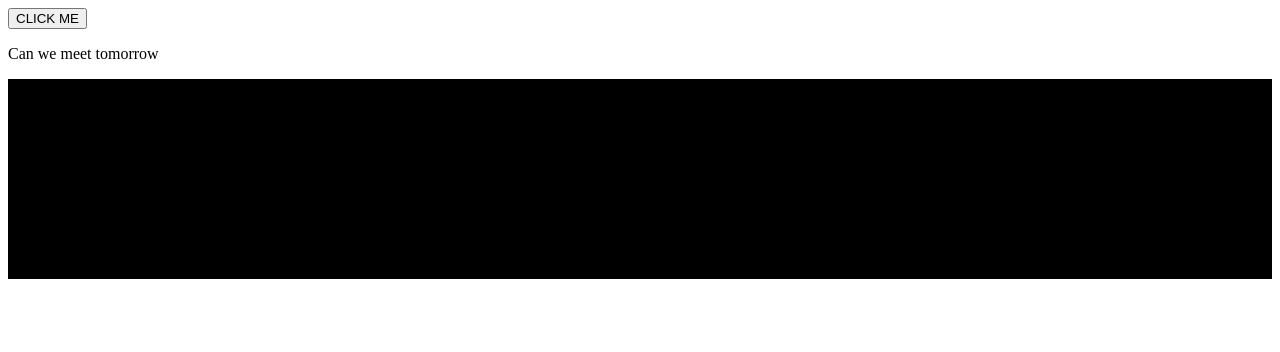
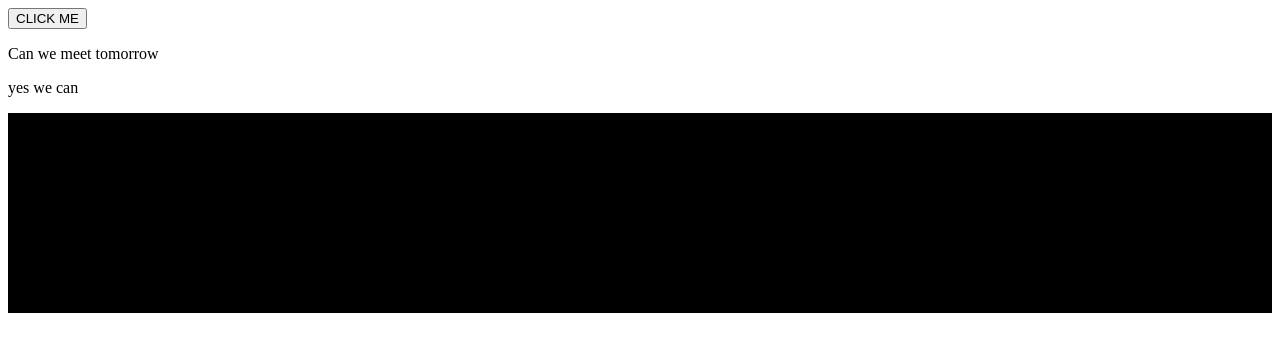
Before and after one commit to MazwinBachi/datewithgit-sample, a plain HTML site: page index.html in a window 1280 px wide. Drawn offline with nearby package versions, Linux system fonts and the light colour scheme.

Commit message:
positice answer added

```diff
--- a/index.html
+++ b/index.html
@@ -10,6 +10,7 @@
 <body>
     <button id="btn">CLICK ME</button>
     <p>Can we meet tomorrow</p>
+    <p>yes we can </p>
     <div style="width:200; height:200px; background-color:black ; ">
     </div>
     <script>
```
